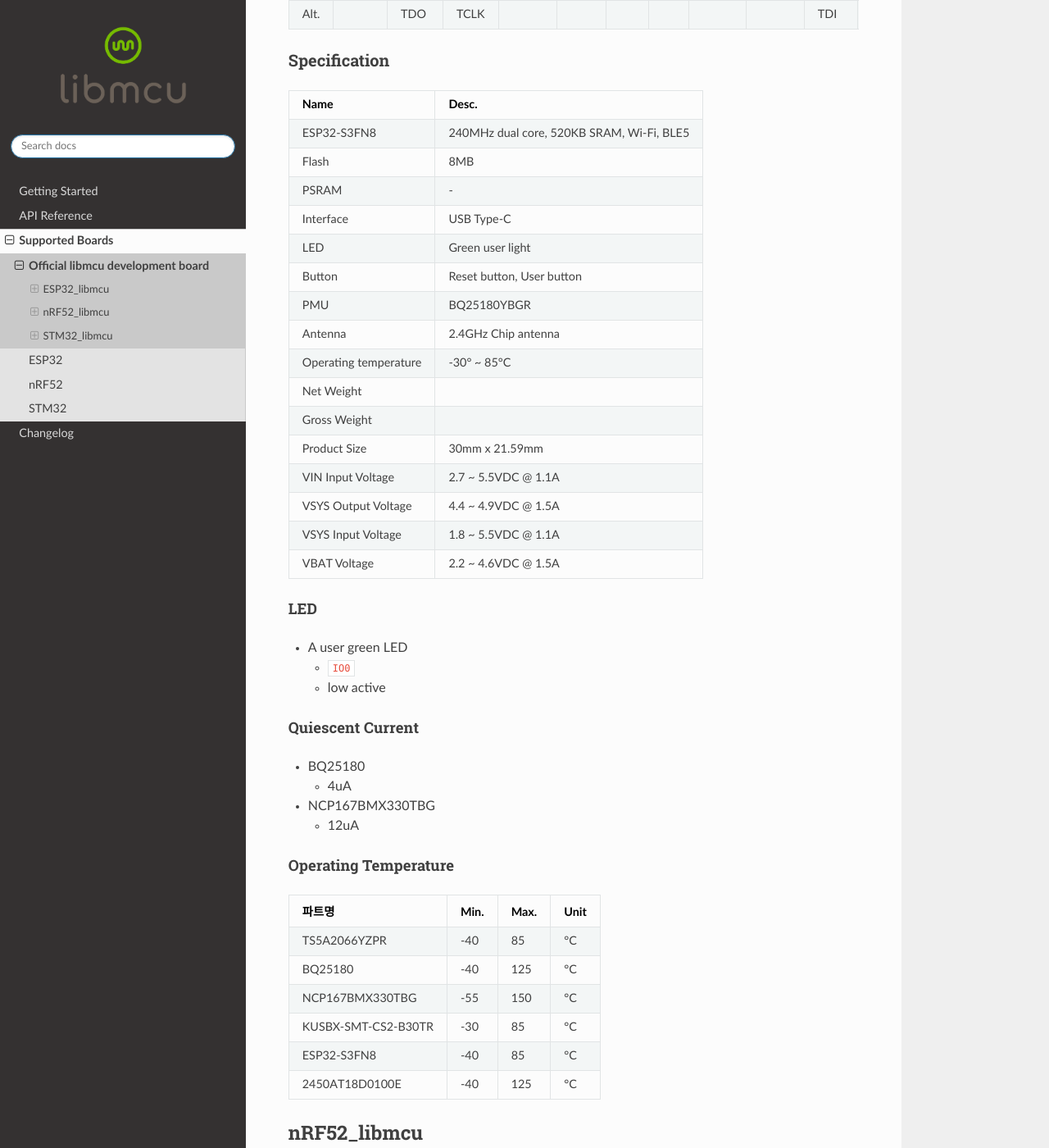
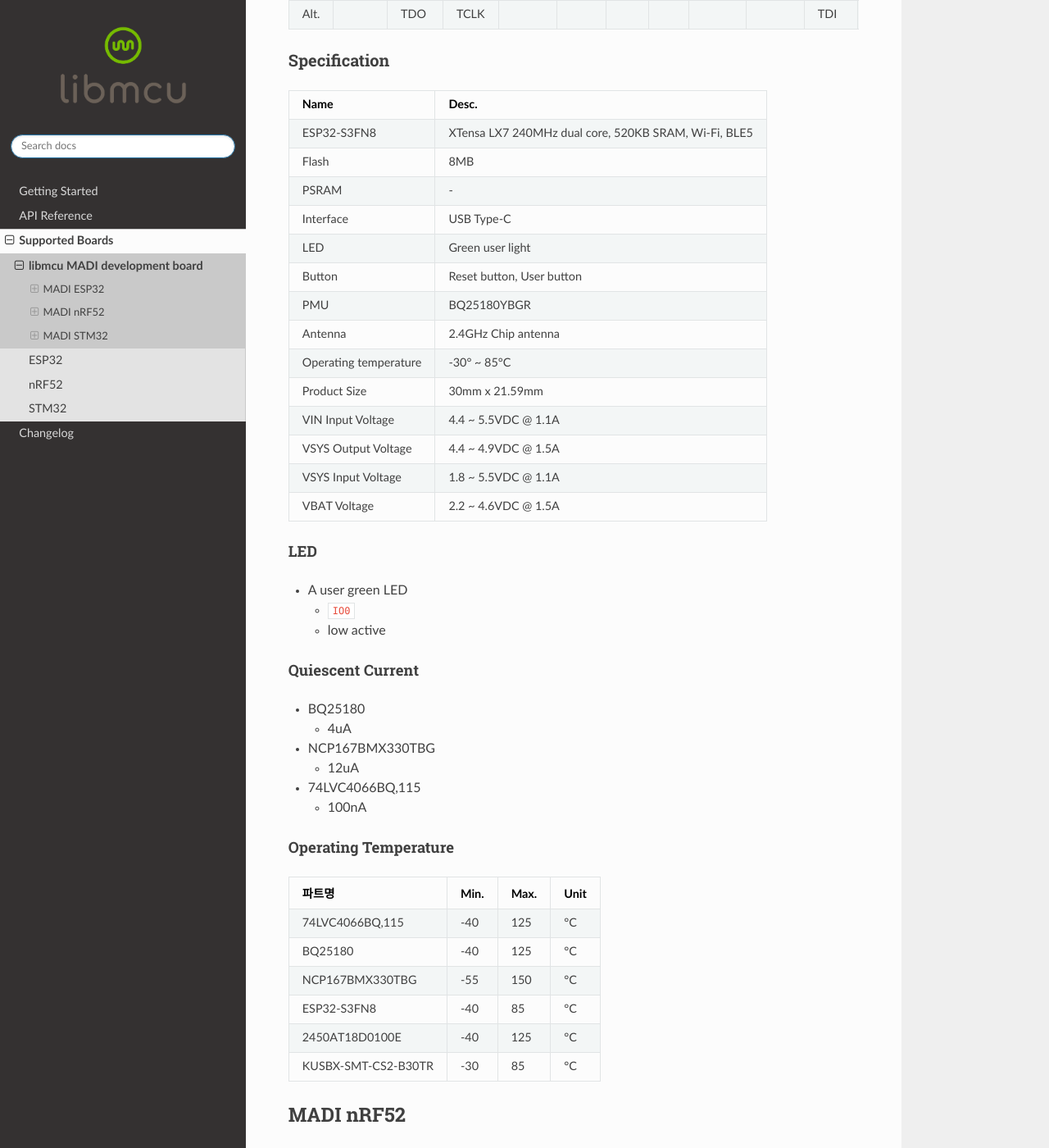
Before and after one commit to libmcu/old_docs, a Sphinx documentation site: the page built from sphinx/boards/libmcu.md, in a window 1280 px wide and 1400 px high, scrolled down 1212 px. Shown: the whole window at 82% size. Built offline with Sphinx 7.4.7 and the Read the Docs theme 2.0.0, drawn with Linux system fonts in a browser that asks for light colours; some of the changed text lies outside the part shown.

Commit message:
Update MADI spec.

```diff
--- a/sphinx/boards/libmcu.md
+++ b/sphinx/boards/libmcu.md
@@ -1,4 +1,4 @@
-# Official libmcu development board
+# libmcu MADI development board
 
 Boards produced by libmcu are divided into core boards and extension boards.
 
@@ -17,10 +17,122 @@
 [here](https://github.com/libmcu/development-board). And purchases can be made
 [here](https://shop.libmcu.org).
 
-## ESP32_libmcu
+## MADI ESP32
 ### Pinout
 ![Pinout](../assets/esp32_libmcu.png)
 
+#### USB Type-C Connector
+
+| Pin  | GND | TX1+ | TX1- | VBUS | CC1 | D+ | D- | SBU1 | VBUS | RX2- | RX2+ | GND |
+| ---- | --- | ---- | ---- | ---- | --- | -- | -- | ---- | ---- | ---- | ---- | --- |
+| Alt. |     | TDO  | TCLK |      |     |    |    |      |      | TDI  | TMS  |     |
+
+### Specification
+
+| Name                  | Desc.                                                |
+| --------------------- | ---------------------------------------------------- |
+| ESP32-S3FN8           | XTensa LX7 240MHz dual core, 520KB SRAM, Wi-Fi, BLE5 |
+| Flash                 | 8MB                                                  |
+| PSRAM                 | -                                                    |
+| Interface             | USB Type-C                                           |
+| LED                   | Green user light                                     |
+| Button                | Reset button, User button                            |
+| PMU                   | BQ25180YBGR                                          |
+| Antenna               | 2.4GHz Chip antenna                                  |
+| Operating temperature | -30&deg; ~ 85&deg;C                                  |
+| Product Size          | 30mm x 21.59mm                                       |
+| VIN Input Voltage     | 4.4 ~ 5.5VDC @ 1.1A                                  |
+| VSYS Output Voltage   | 4.4 ~ 4.9VDC @ 1.5A                                  |
+| VSYS Input Voltage    | 1.8 ~ 5.5VDC @ 1.1A                                  |
+| VBAT Voltage          | 2.2 ~ 4.6VDC @ 1.5A                                  |
+
+#### LED
+
+- A user green LED
+  - `IO0`
+  - low active
+
+#### Quiescent Current
+
+- BQ25180
+  - 4uA
+- NCP167BMX330TBG
+  - 12uA
+- 74LVC4066BQ,115
+  - 100nA
+
+#### Operating Temperature
+
+| 파트명              | Min. | Max. | Unit   |
+| ------------------- | ---- | ---- | ------ |
+| 74LVC4066BQ,115     | -40  | 125  | &deg;C |
+| BQ25180             | -40  | 125  | &deg;C |
+| NCP167BMX330TBG     | -55  | 150  | &deg;C |
+| ESP32-S3FN8         | -40  | 85   | &deg;C |
+| 2450AT18D0100E      | -40  | 125  | &deg;C |
+| KUSBX-SMT-CS2-B30TR | -30  | 85   | &deg;C |
+
+## MADI nRF52
+### Pinout
+![Pinout](../assets/nrf52_libmcu.png)
+
+#### USB Type-C Connector
+
+| Pin  | GND | TX1+ | TX1- | VBUS | CC1 | D+ | D- | SBU1 | VBUS | RX2- | RX2+ | GND |
+| ---- | --- | ---- | ---- | ---- | --- | -- | -- | ---- | ---- | ---- | ---- | --- |
+| Alt. |     | TDO  | TCLK |      |     |    |    |      |      | TDI  | TMS  |     |
+
+### Specification
+
+| Name                  | Desc.                                     |
+| --------------------- | ----------------------------------------- |
+| NRF52840-QIAA-R7      | Cortex-M4F 64MHz, 256kB RAM, BLE5         |
+| Flash                 | 1MB + 2MB SPI NOR Flash                   |
+| Interface             | USB Type-C                                |
+| LED                   | Green user light                          |
+| Button                | Reset button, User button                 |
+| PMU                   | BQ25180YBGR                               |
+| Antenna               | 2.4GHz Chip antenna                       |
+| Operating temperature | -30&deg; ~ 85&deg;C                       |
+| Product Size          | 30mm x 21.59mm                            |
+| VIN Input Voltage     | 4.4 ~ 5.5VDC @ 1.1A                       |
+| VSYS Output Voltage   | 4.4 ~ 4.9VDC @ 1.5A                       |
+| VSYS Input Voltage    | 1.8 ~ 5.5VDC @ 1.1A                       |
+| VBAT Voltage          | 2.2 ~ 4.6VDC @ 1.5A                       |
+
+#### LED
+
+- A user green LED
+  - `IO0`
+  - low active
+
+#### Quiescent Current
+
+- BQ25180
+  - 4uA
+- NCP167BMX330TBG
+  - 12uA
+- 74LVC4066BQ,115
+  - 100nA
+- MX25V1635F
+  - 9uA
+  - 0.1uA (Deep power-down)
+
+#### Operating Temperature
+
+| 파트명              | Min. | Max. | Unit   |
+| ------------------- | ---- | ---- | ------ |
+| 74LVC4066BQ,115     | -40  | 125  | &deg;C |
+| BQ25180             | -40  | 125  | &deg;C |
+| NCP167BMX330TBG     | -55  | 150  | &deg;C |
+| nRF52840-QIAA       | -40  | 85   | &deg;C |
+| 2450AT18D0100E      | -40  | 125  | &deg;C |
+| MX25V1635F          | -40  | 85   | &deg;C |
+| KUSBX-SMT-CS2-B30TR | -30  | 85   | &deg;C |
+
+## MADI STM32
+### Pinout
+![Pinout](../assets/stm32_libmcu.png)
 #### USB Type-C Connector
 
 | Pin  | GND | TX1+ | TX1- | VBUS | CC1 | D+ | D- | SBU1 | VBUS | RX2- | RX2+ | GND |
@@ -43,7 +155,7 @@
 | Net Weight            |                                           |
 | Gross Weight          |                                           |
 | Product Size          | 30mm x 21.59mm                            |
-| VIN Input Voltage     | 2.7 ~ 5.5VDC @ 1.1A                       |
+| VIN Input Voltage     | 4.4 ~ 5.5VDC @ 1.1A                       |
 | VSYS Output Voltage   | 4.4 ~ 4.9VDC @ 1.5A                       |
 | VSYS Input Voltage    | 1.8 ~ 5.5VDC @ 1.1A                       |
 | VBAT Voltage          | 2.2 ~ 4.6VDC @ 1.5A                       |
@@ -60,22 +172,20 @@
   - 4uA
 - NCP167BMX330TBG
   - 12uA
+- 74LVC4066BQ,115
+  - 100nA
+- MX25V1635F
+  - 9uA
+  - 0.1uA (Deep power-down)
 
 #### Operating Temperature
 
 | 파트명              | Min. | Max. | Unit   |
 | ------------------- | ---- | ---- | ------ |
-| TS5A2066YZPR        | -40  | 85   | &deg;C |
+| 74LVC4066BQ,115     | -40  | 125  | &deg;C |
 | BQ25180             | -40  | 125  | &deg;C |
 | NCP167BMX330TBG     | -55  | 150  | &deg;C |
-| KUSBX-SMT-CS2-B30TR | -30  | 85   | &deg;C |
 | ESP32-S3FN8         | -40  | 85   | &deg;C |
 | 2450AT18D0100E      | -40  | 125  | &deg;C |
-
-## nRF52_libmcu
-### Pinout
-![Pinout](../assets/nrf52_libmcu.png)
-
-## STM32_libmcu
-### Pinout
-![Pinout](../assets/stm32_libmcu.png)
+| STM32G473CEU6       | -40  | 85   | &deg;C |
+| KUSBX-SMT-CS2-B30TR | -30  | 85   | &deg;C |
```
Also changed, not shown: sphinx/boards/index.rst (+14 -14 lines).
